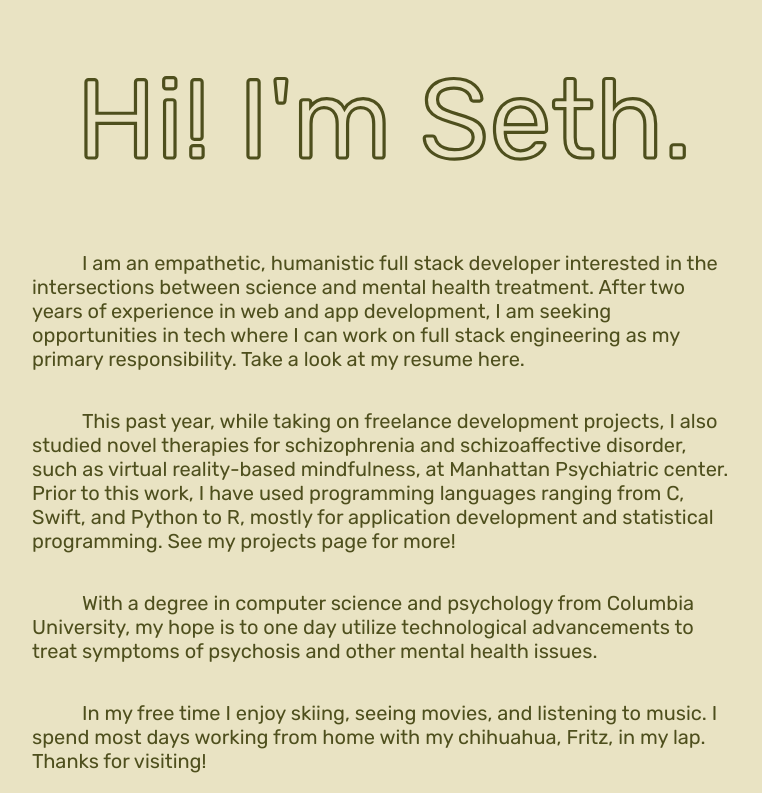
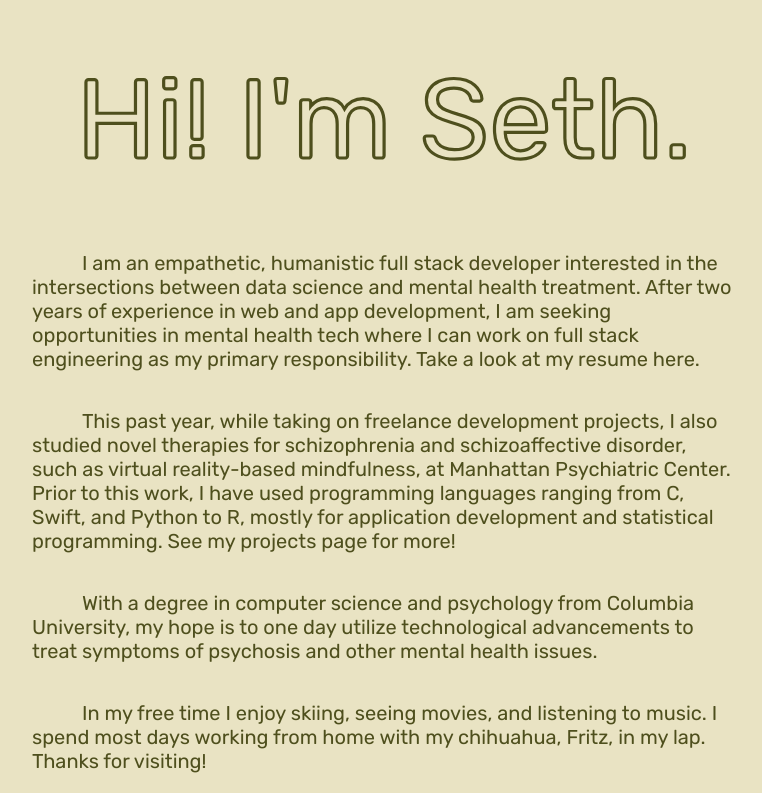
Before and after one commit to seth-eaton/setheaton-io, a Django app: page /about/ in a window 1280 px wide. Shown: the part 69-862 px from the top of the page, without its empty margins (256-1018 px from the left). Run offline with Django 4.2, Linux system fonts and the light colour scheme.

Commit message:
about page typo

```diff
--- a/mysite/homepage/templates/homepage/about.html
+++ b/mysite/homepage/templates/homepage/about.html
@@ -23,8 +23,8 @@
         </text>
     </svg>
     <div class="textContainer">
-        <p>I am an empathetic, humanistic full stack developer interested in the intersections between science and mental health treatment. After two years of experience in web and app development, I am seeking opportunities in tech where I can work on full stack engineering as my primary responsibility. Take a look at my resume <a href="{% static 'homepage/Seth_Eaton_resume.pdf' %}">here</a>.</p></br></br>
-        <p>This past year, while taking on freelance development projects, I also studied novel therapies for schizophrenia and schizoaffective disorder, such as virtual reality-based mindfulness, at Manhattan Psychiatric center. Prior to this work, I have used programming languages ranging from C, Swift, and Python to R, mostly for application development and statistical programming. See my projects page for more!</p></br></br>
+        <p>I am an empathetic, humanistic full stack developer interested in the intersections between data science and mental health treatment. After two years of experience in web and app development, I am seeking opportunities in mental health tech where I can work on full stack engineering as my primary responsibility. Take a look at my resume <a href="{% static 'homepage/Seth_Eaton_resume.pdf' %}">here</a>.</p></br></br>
+        <p>This past year, while taking on freelance development projects, I also studied novel therapies for schizophrenia and schizoaffective disorder, such as virtual reality-based mindfulness, at Manhattan Psychiatric Center. Prior to this work, I have used programming languages ranging from C, Swift, and Python to R, mostly for application development and statistical programming. See my projects page for more!</p></br></br>
         <p>With a degree in computer science and psychology from Columbia University, my hope is to one day utilize technological advancements to treat symptoms of psychosis and other mental health issues.</p></br></br>
         <p>In my free time I enjoy skiing, seeing movies, and listening to music. I spend most days working from home with my chihuahua, Fritz, in my lap. Thanks for visiting!</p></br></br></br>
     </div>
```
Also changed, not shown: 2 other files.
